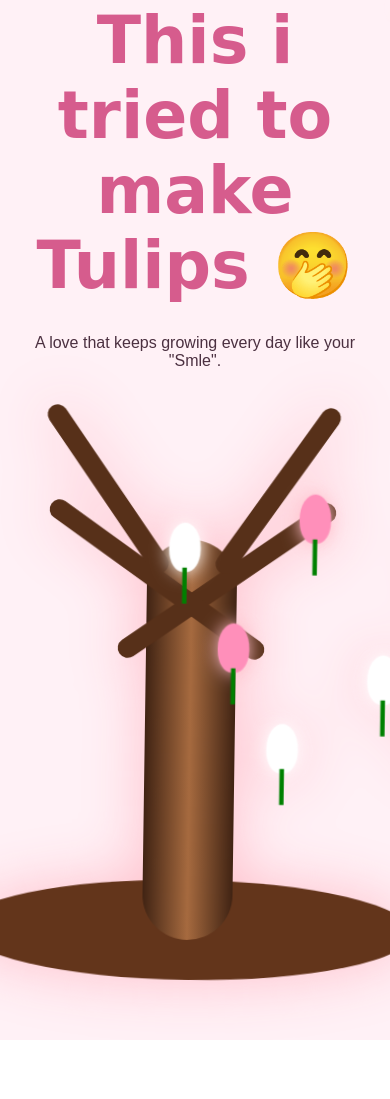
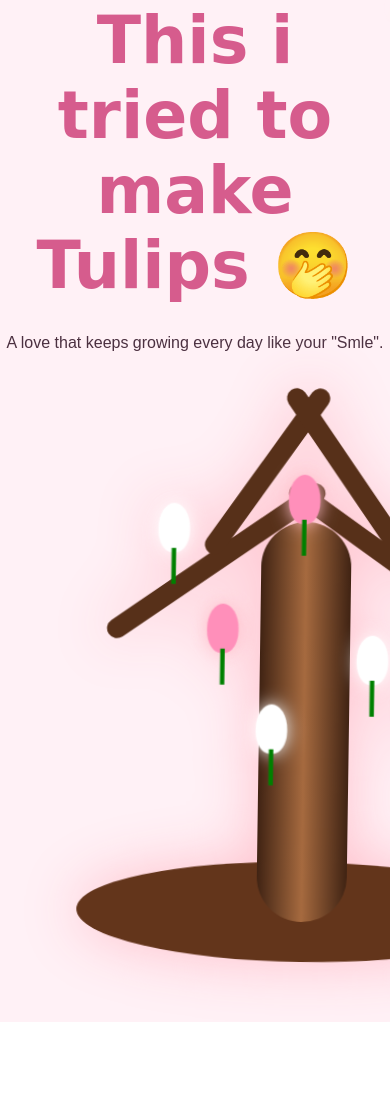
Before and after one commit to mmuneeb-hub/Lasting, a plain HTML site: page index.html in a window 390 px wide. Shown: the part 861-1960 px from the top of the page. Drawn offline with Linux system fonts and the light colour scheme.

Commit message:
Update style.css

```diff
--- a/style.css
+++ b/style.css
@@ -1320,20 +1320,23 @@
     width: 100%;
     border-radius: 15px;
 }/* Mobile Fix */
-@media (max-width: 768px) {
+
+ @media (max-width: 768px) {
 
   .tree-section {
     overflow-x: auto;
-    padding: 20px;
+    overflow-y: visible;
+    -webkit-overflow-scrolling: touch;
+    padding: 20px 0;
   }
 
   .tree {
-    width: 100%;
-    max-width: 600px;
+    width: 600px;
+    min-width: 600px;
     height: 650px;
-    transform: scale(0.6);
-    transform-origin: top center;
     margin: 0 auto;
+    position: relative;
+    transform: none;
   }
 
 }
```
